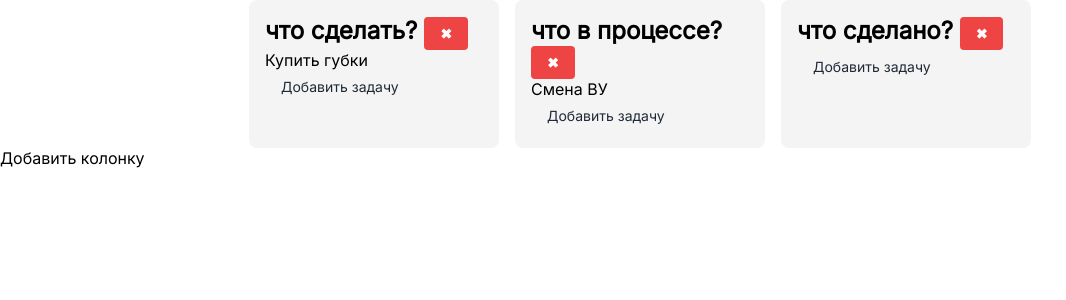
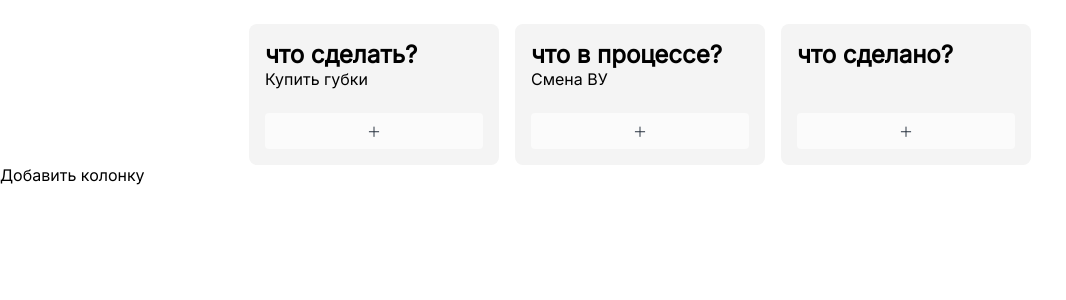
Before and after one commit to AngelikaPrik/mini-trello, a Vue app: page / in a window 1280 px wide. Shown: the top 300 px of the page, without its empty margins (0-1066 px from the left). Built offline with nearby package versions, Linux system fonts and the light colour scheme.

Commit message:
Вынесение колонки в отдельный компонент

```diff
--- /dev/null
+++ b/src/components/ui/ColumnItem.vue
@@ -0,0 +1,113 @@
+<template>
+  <div class="column" @mouseenter="hovered = true" @mouseleave="hovered = false">
+    <div>
+      <div
+        v-if="hovered"
+        class="column-menu"
+        @mouseenter="dropdownVisible = true"
+        @mouseleave="dropdownVisible = false"
+      >
+        <button class="dots" @click.stop="toggleDropdown">⋮</button>
+        <div v-if="dropdownVisible" class="dropdown">
+          <button @click="emit('rename', column.id)">Переименовать</button>
+          <button @click="emit('color', column.id)">Сменить цвет</button>
+          <button @click="emit('remove', column.id)">Удалить</button>
+        </div>
+      </div>
+
+		<h2>{{ column.title }}</h2>
+
+      <draggable
+        v-model="column.tasks"
+        item-key="id"
+        :group="'tasks'"
+        :animation="400"
+        class="list"
+      >
+        <template #item="{ element: task }">
+          <li>{{ task.title }}</li>
+        </template>
+      </draggable>
+    </div>
+    <UiButton @click="emit('add-task', column.id)">＋</UiButton>
+  </div>
+</template>
+
+<script setup lang="ts">
+import draggable from 'vuedraggable'
+import { UiButton } from './index'
+import type { IColumn } from '@/types'
+import { ref } from 'vue'
+
+const props = defineProps<{
+  column: IColumn
+}>()
+const emit = defineEmits<{
+  (e: 'rename', id: string): void
+  (e: 'remove', id: string): void
+  (e: 'add-task', id: string): void
+  (e: 'color', id: string): void
+}>()
+
+const hovered = ref(false)
+const dropdownVisible = ref(false)
+
+const toggleDropdown = () => {
+  dropdownVisible.value = !dropdownVisible.value
+}
+</script>
+
+<style>
+.column {
+  background: #f4f4f4;
+  padding: 1rem;
+  width: 250px;
+  border-radius: var(--radius-m);
+  display: flex;
+  flex-direction: column;
+  justify-content: space-between;
+  row-gap: var(--space-l);
+}
+
+.column-menu {
+  position: relative;
+}
+
+.dots {
+  background: none;
+  border: none;
+  font-size: 1.5rem;
+  line-height: 1;
+  cursor: pointer;
+  position: absolute;
+  top: 0;
+  right: 0;
+}
+
+.dropdown {
+  position: absolute;
+  top: 100%;
+  right: 0;
+  background: var(--color-bg);
+  border: 1px solid #ccc;
+  border-radius: var(--radius-s);
+
+  box-shadow: 0 2px 8px rgba(0, 0, 0, 0.15);
+  display: flex;
+  flex-direction: column;
+  gap: 0.25rem;
+  z-index: var(--z-index-dropdown, 1000);
+}
+
+.dropdown button {
+	padding: var(--space-xs) var(--space-s);
+}
+
+.dropdown button:hover {
+	background: rgba(0, 0, 0, 0.05);
+}
+
+.list {
+  list-style: none;
+}
+</style>
--- a/src/components/ui/UiButton.vue
+++ b/src/components/ui/UiButton.vue
@@ -23,9 +23,13 @@ defineProps<{
   border: none;
   border-radius: var(--radius-s);
   cursor: pointer;
-  background: var(--color-gray-300);
+  background: #ffffffa7;
   color: var(--color-text);
   transition: background 0.2s ease;
+
+  display: flex;
+  justify-content: center;
+  align-items: center;
 }
 
 .button--primary {
--- /dev/null
+++ b/src/components/ui/index.ts
@@ -0,0 +1,3 @@
+export { default as ColumnItem } from './ColumnItem.vue'
+export { default as UiModal } from './UiModal.vue'
+export { default as UiButton } from './UiButton.vue'
--- a/src/pages/BoardPage.vue
+++ b/src/pages/BoardPage.vue
@@ -3,23 +3,16 @@
     v-model="board.columns"
     :group="'columns'"
     item-key="id"
-    :animation="500"
+    :animation="400"
     class="board"
   >
     <template #item="{ element: col }">
-      <div class="column">
-        <h2>
-          {{ col.title }}
-          <UiButton danger @click="onRemoveColumn(col.id)">✖</UiButton>
-        </h2>
-
-        <draggable v-model="col.tasks" item-key="id" :group="'tasks'" :animation="200" class="list">
-          <template #item="{ element: task }">
-            <li>{{ task.title }}</li>
-          </template>
-        </draggable>
-        <UiButton @click="onAddTask(col.id)">Добавить задачу</UiButton>
-      </div>
+      <ColumnItem
+        :column="col"
+        @rename="onChangeColumnName"
+        @remove="onRemoveColumn"
+        @add-task="onAddTask"
+      />
     </template>
   </draggable>
   <button @click="onAddColumn">Добавить колонку</button>
@@ -40,12 +33,12 @@
 <script setup lang="ts">
 import draggable from 'vuedraggable'
 import { useBoardStore } from '@/stores/board'
-import UiButton from '@/components/ui/UiButton.vue'
-import UiModal from '@/components/ui/UiModal.vue'
+
 import { ref } from 'vue'
-
+import { ColumnItem, UiModal } from '@/components/ui'
 const modalOpen = ref(false)
 const columnToRemove = ref<string | null>(null)
+const activeDropdown = ref<string | null>(null)
 
 const board = useBoardStore()
 
@@ -68,6 +61,12 @@ const onConfirmRemoveColumn = () => {
   }
   modalOpen.value = false
 }
+
+const onChangeColumnName = (id: string) => {
+  const title = prompt('Новое название?')
+  if (title) board.renameColumn(id, title)
+  activeDropdown.value = null
+}
 </script>
 
 <style scoped>
@@ -78,17 +77,6 @@ const onConfirmRemoveColumn = () => {
   justify-content: center;
   flex-wrap: wrap;
   gap: var(--space-m);
-}
-
-.column {
-  background: #f4f4f4;
-  padding: 1rem;
-  width: 250px;
-  border-radius: var(--radius-m);
-  cursor: grab;
-}
-
-.list {
-  list-style: none;
+  margin-top: var(--space-l);
 }
 </style>
--- a/src/stores/board.ts
+++ b/src/stores/board.ts
@@ -46,9 +46,16 @@ export const useBoardStore = defineStore('board', () => {
     }
   }
 
+  const renameColumn = (columnId: string, columnTitle: string) => {
+    const currentColumn = columns.value.find((item) => item.id === columnId)
+    if (currentColumn) {
+      currentColumn.title = columnTitle
+    }
+  }
+
   const removeColumn = (columnId: string) => {
     columns.value = columns.value.filter((col) => col.id !== columnId)
   }
 
-  return { columns, addColumn, addTask, removeColumn }
+  return { columns, addColumn, addTask, removeColumn, renameColumn }
 })
```
